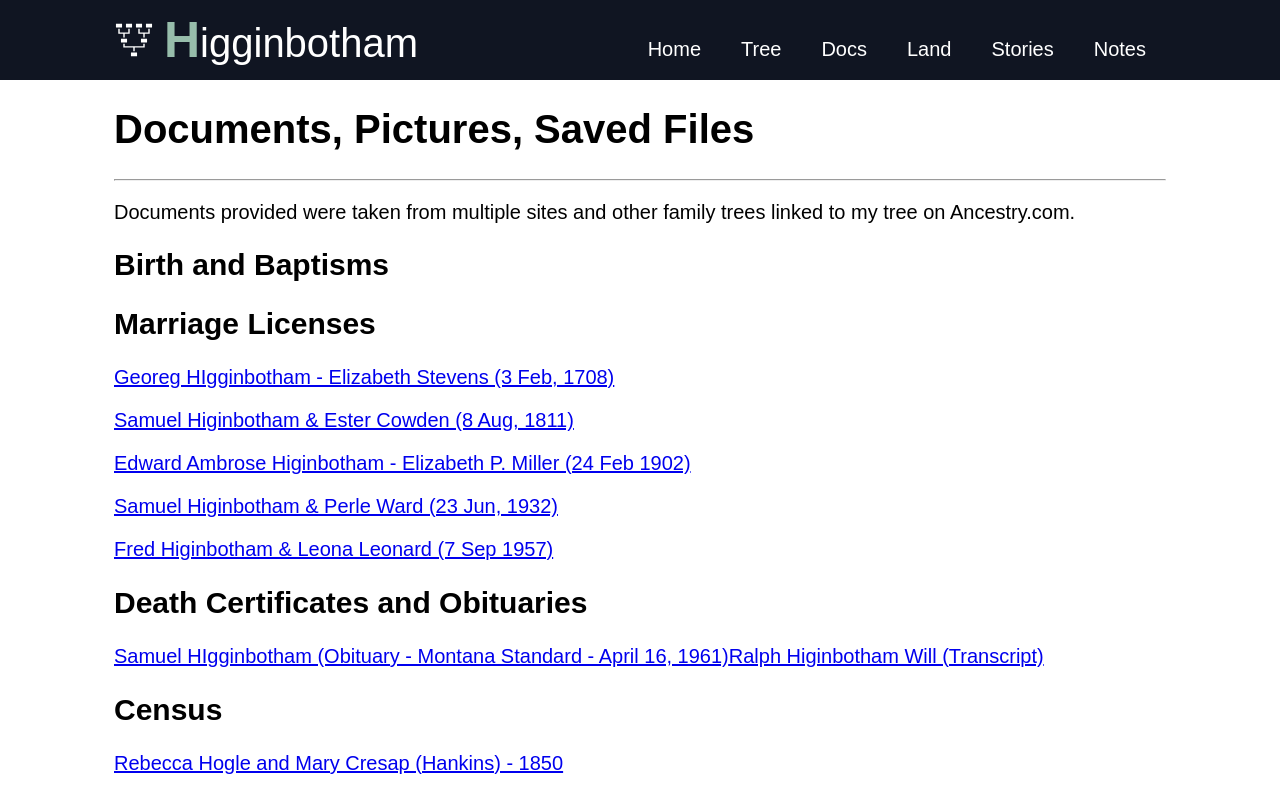
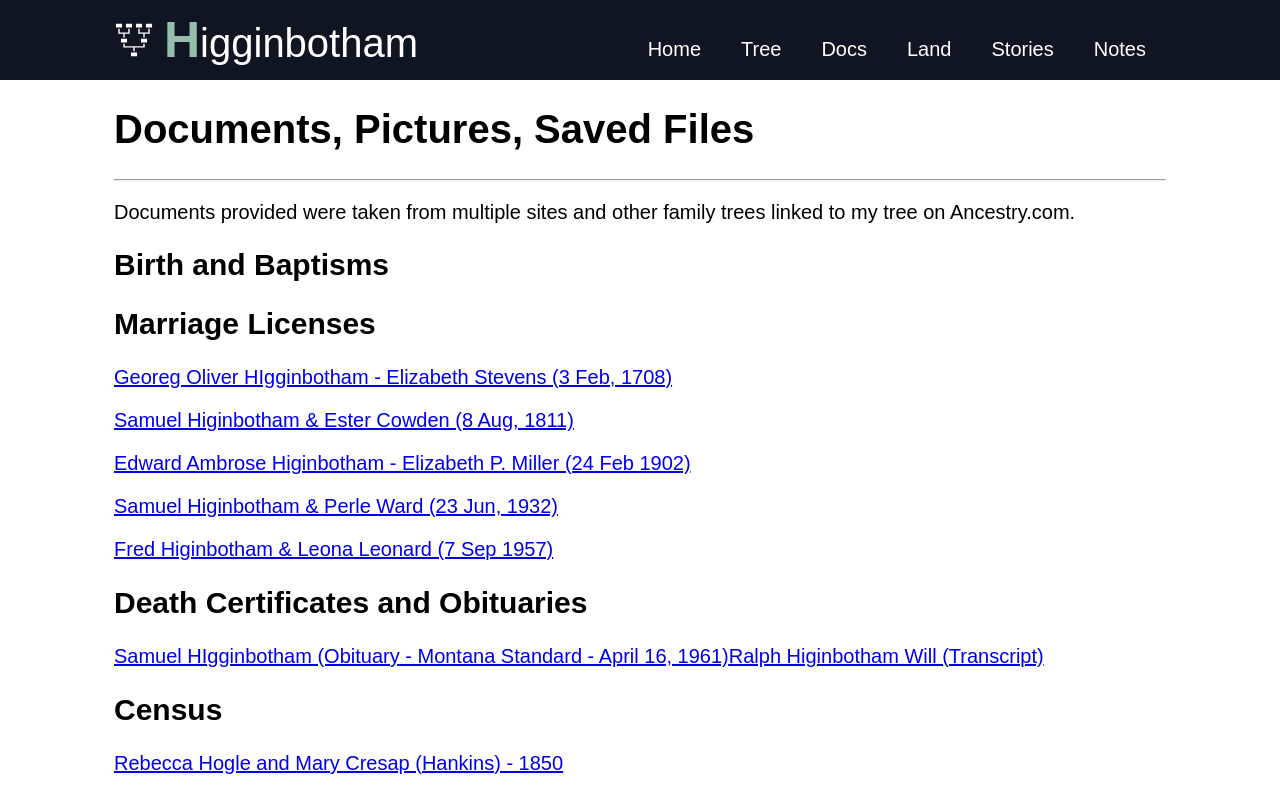
Before and after one commit to bhensleyWeb/higginbotham, a React (Create React App) app: page /higginbotham/docs in a window 1280 px wide. Shown: the top 796 px of the page. Built offline with nearby package versions, Linux system fonts and the light colour scheme.

Commit message:
Name correction Geo Oliver Higg

```diff
--- a/src/pages/Docs.js
+++ b/src/pages/Docs.js
@@ -11,7 +11,7 @@ const Docs = () => {
       <h2>Birth and Baptisms</h2>
 
       <h2>Marriage Licenses</h2>
-      <p><a href="https://drive.google.com/file/d/1PbIMjo4LQnGq7irlq91MWYtvpNK0Kwzv/view?usp=sharing" target="_new">Georeg HIgginbotham - Elizabeth Stevens (3 Feb, 1708)</a></p>
+      <p><a href="https://drive.google.com/file/d/1PbIMjo4LQnGq7irlq91MWYtvpNK0Kwzv/view?usp=sharing" target="_new">Georeg Oliver HIgginbotham - Elizabeth Stevens (3 Feb, 1708)</a></p>
       <p><a href="https://drive.google.com/file/d/1IuhdGKxa4_Sg5jxQyD6CtGZ3LDVE4KGt/view?usp=shareing" target="_new">Samuel Higinbotham & Ester Cowden (8 Aug, 1811)</a></p>
       <p><a href="https://drive.google.com/file/d/1P6mvCvfDtrgjbtL7qCqwoxJfA2UNutEI/view?usp=sharing" target="_new">Edward Ambrose Higinbotham - Elizabeth P. Miller (24 Feb 1902)</a></p>
       <p><a href="https://drive.google.com/file/d/1kx_7T6Sq9Jnp2etvJFJ01X0eaKuv8ZKK/view?usp=sharing" target="_new">Samuel Higinbotham & Perle Ward (23 Jun, 1932)</a></p>
```
